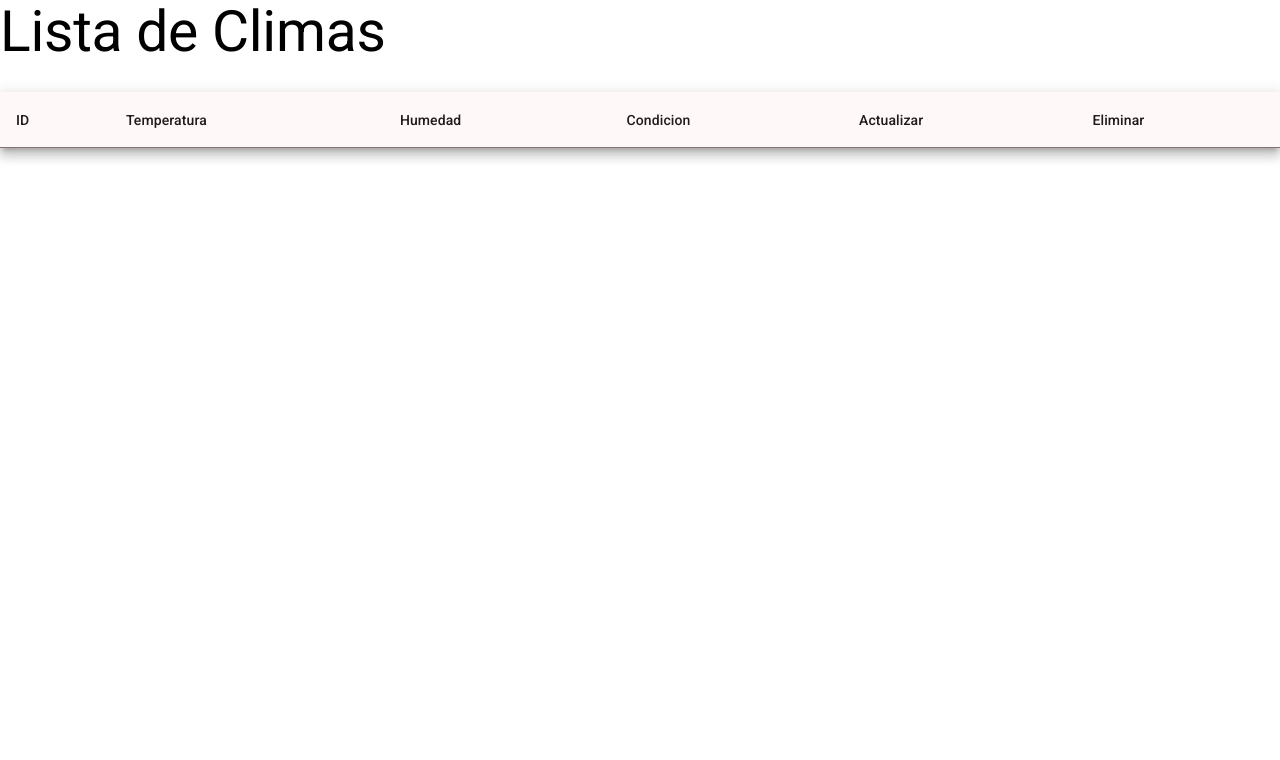
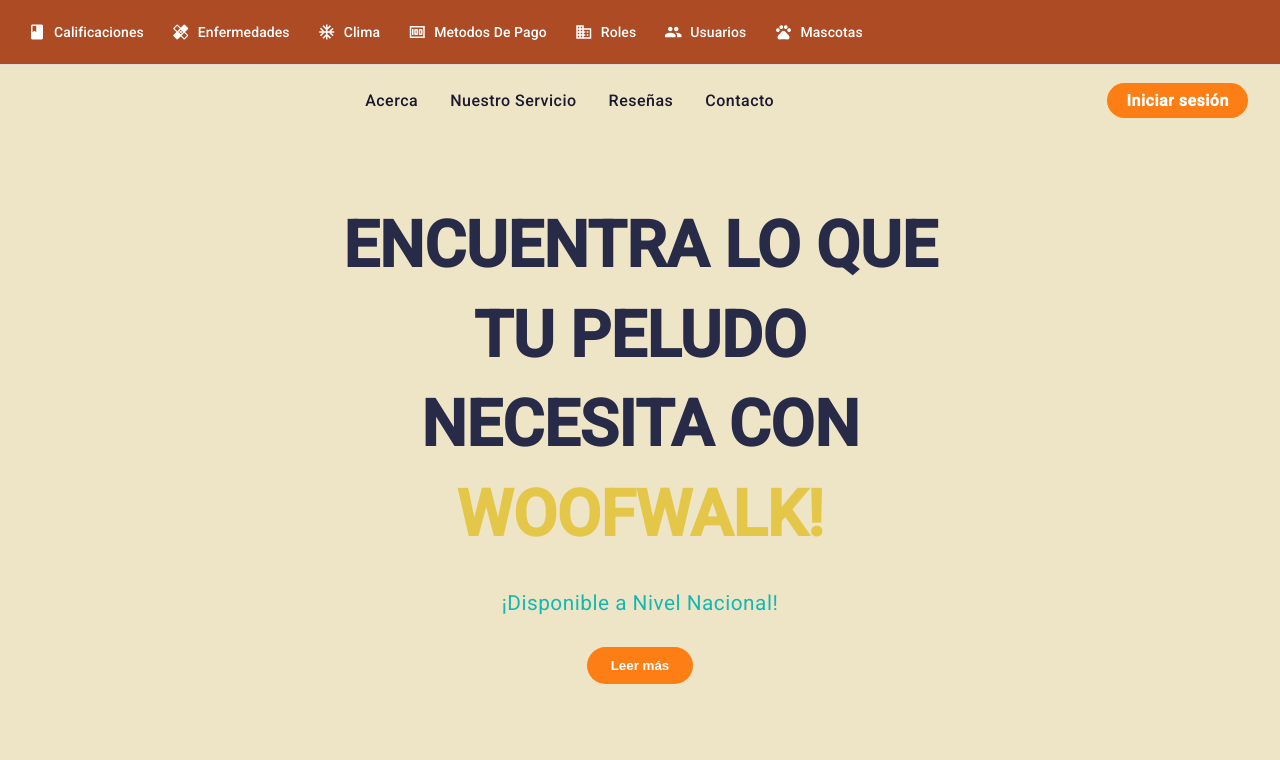
Before and after one commit to u20221c395/WoofTalkFrontEnd, an Angular app in the folder WoofWalk/: page / in a window 1280 px wide. Shown: the top 760 px of the page. Built offline with nearby package versions, Linux system fonts and the light colour scheme; no server answers.

Commit message:
agregacion de iconos al menu
agregacion de iconos al menu

```diff
--- a/WoofWalk/src/app/app.component.html
+++ b/WoofWalk/src/app/app.component.html
@@ -1 +1,3 @@
-<app-clima></app-clima>
+<app-menu></app-menu>
+<router-outlet></router-outlet>
+<app-landingpage></app-landingpage>
--- a/WoofWalk/src/app/app.component.ts
+++ b/WoofWalk/src/app/app.component.ts
@@ -1,10 +1,12 @@
 import { Component } from '@angular/core';
-import { ClimaComponent } from "./components/clima/clima.component";
+import { LandingpageComponent } from "./components/landingpage/landingpage.component";
+import { MenuComponent } from "./components/menu/menu.component";
+import { RouterOutlet } from '@angular/router';
 
 @Component({
   selector: 'app-root',
   standalone: true,
-  imports: [ClimaComponent],
+  imports: [ LandingpageComponent, MenuComponent, RouterOutlet],
   templateUrl: './app.component.html',
   styleUrl: './app.component.css'
 })
--- /dev/null
+++ b/WoofWalk/src/app/components/menu/menu.component.css
@@ -0,0 +1,15 @@
+.custom-toolbar {
+    background-color:  rgb(172, 75, 36);
+    color: white;
+   }
+
+
+
+   .custom-menu-item {
+    color: black;
+    &:hover {
+     color: rgb(172, 75, 36);
+
+    }
+
+   }
--- /dev/null
+++ b/WoofWalk/src/app/components/menu/menu.component.html
@@ -0,0 +1,88 @@
+<mat-toolbar class="custom-toolbar">
+
+ <div>
+  <button mat-button [matMenuTriggerFor]="menuCalificaciones" class="btn-rojo" style="color: white">
+   <mat-icon>book</mat-icon>
+   Calificaciones
+  </button>
+ </div>
+
+
+ <div>
+  <button mat-button [matMenuTriggerFor]="menuEnfermedades" class="btn-rojo" style="color: white">
+   <mat-icon>healing</mat-icon>
+   Enfermedades
+  </button>
+ </div>
+
+<div>
+  <button mat-button [matMenuTriggerFor]="menuClima" class="btn-rojo" style="color: white">
+   <mat-icon>ac_unit</mat-icon>
+   Clima
+  </button>
+ </div>
+
+ <div>
+  <button mat-button [matMenuTriggerFor]="menuMetodoDePago" class="btn-rojo" style="color: white">
+   <mat-icon>money</mat-icon>
+   Metodos De Pago
+  </button>
+ </div>
+
+ <div>
+  <button mat-button [matMenuTriggerFor]="menuRol" class="btn-rojo" style="color: white">
+   <mat-icon>domain</mat-icon>
+   Roles
+  </button>
+ </div>
+
+  <div>
+  <button mat-button [matMenuTriggerFor]="matMenuUsuarios" class="btn-rojo" style="color: white">
+   <mat-icon>group</mat-icon>
+   Usuarios
+  </button>
+ </div>
+
+ <div>
+  <button mat-button [matMenuTriggerFor]="matMenuMascotas" class="btn-rojo" style="color: white">
+   <mat-icon>pets</mat-icon>
+   Mascotas
+  </button>
+ </div>
+
+</mat-toolbar>
+
+<mat-menu #menuCalificaciones="matMenu">
+ <button mat-menu-item routerLink="/calificaciones">Listar</button>
+ <button mat-menu-item routerLink="/calificaciones/nuevo">Registrar</button>
+</mat-menu>
+
+<mat-menu #menuEnfermedades="matMenu">
+ <button mat-menu-item routerLink="/enfermedades">Listar</button>
+ <button mat-menu-item routerLink="/enfermedades/nuevo">Registrar</button>
+</mat-menu>
+
+<mat-menu #menuClima="matMenu">
+ <button mat-menu-item routerLink="/climas">Listar</button>
+ <button mat-menu-item routerLink="/climas/nuevo">Registrar</button>
+</mat-menu>
+
+<mat-menu #menuMetodoDePago="matMenu">
+ <button mat-menu-item routerLink="/metodosdepagos">Listar</button>
+ <button mat-menu-item routerLink="/metodosdepagos/nuevo">Registrar</button>
+</mat-menu>
+
+<mat-menu #menuRol="matMenu">
+ <button mat-menu-item routerLink="/roles">Listar</button>
+ <button mat-menu-item routerLink="/roles/nuevo">Registrar</button>
+</mat-menu>
+
+<mat-menu #matMenuUsuarios="matMenu">
+ <button mat-menu-item routerLink="/usuarios">Listar</button>
+  <button mat-menu-item routerLink="/usuarios/nuevo">Registrar</button>
+</mat-menu>
+
+<mat-menu #matMenuMascotas="matMenu">
+ <button mat-menu-item routerLink="/mascota">Listar</button>
+  <button mat-menu-item routerLink="/mascota/nuevo">Registrar</button>
+</mat-menu>
--- /dev/null
+++ b/WoofWalk/src/app/components/menu/menu.component.ts
@@ -0,0 +1,21 @@
+import { Component } from '@angular/core';
+import { MatButtonModule } from '@angular/material/button';
+import { MatIconModule } from '@angular/material/icon';
+import{MatToolbarModule}from '@angular/material/toolbar';
+import {MatMenuModule} from '@angular/material/menu';
+import { RouterLink } from '@angular/router';
+
+@Component({
+  selector: 'app-menu',
+  standalone: true,
+  imports: [MatToolbarModule,
+    MatButtonModule,
+    MatIconModule,
+    MatMenuModule,
+    RouterLink],
+  templateUrl: './menu.component.html',
+  styleUrl: './menu.component.css'
+})
+export class MenuComponent {
+
+}
```
